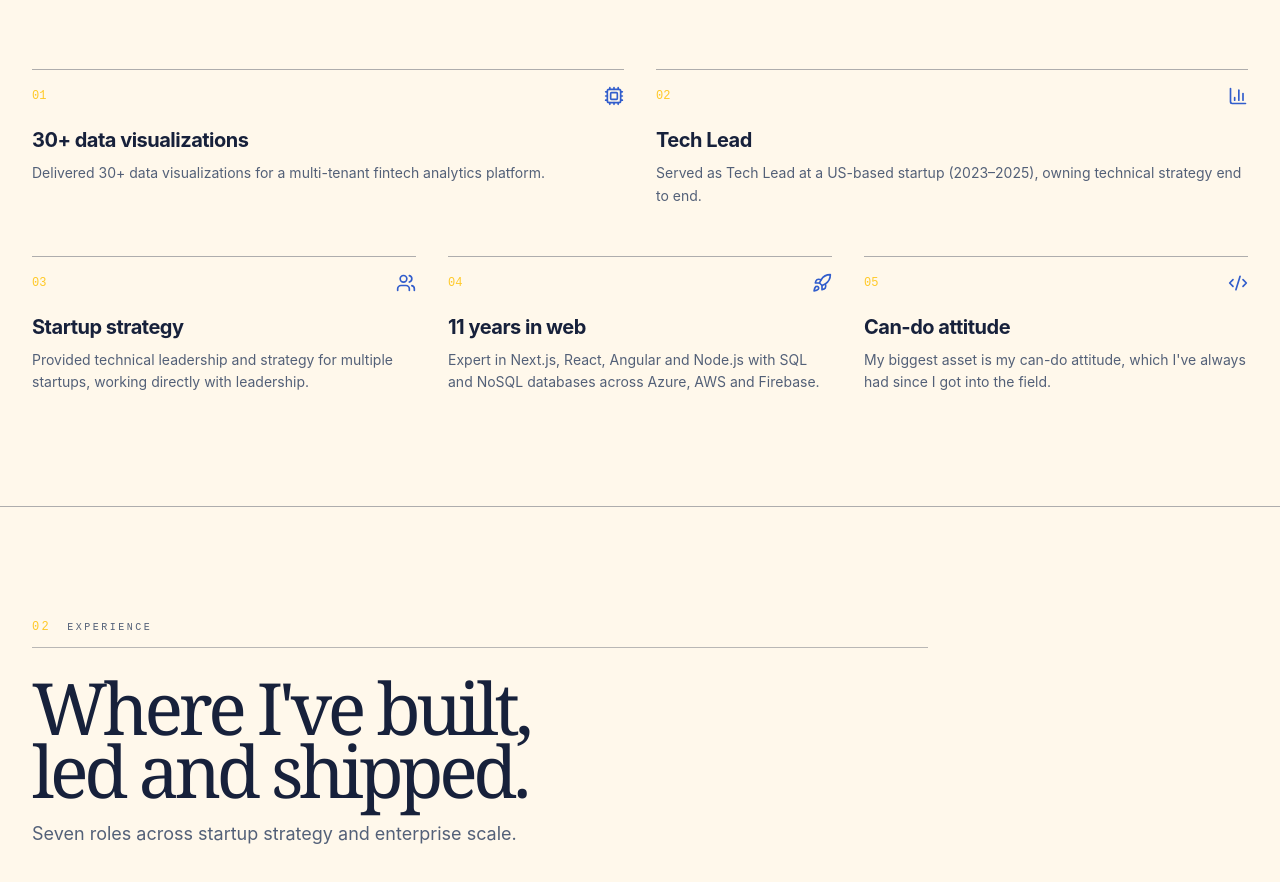
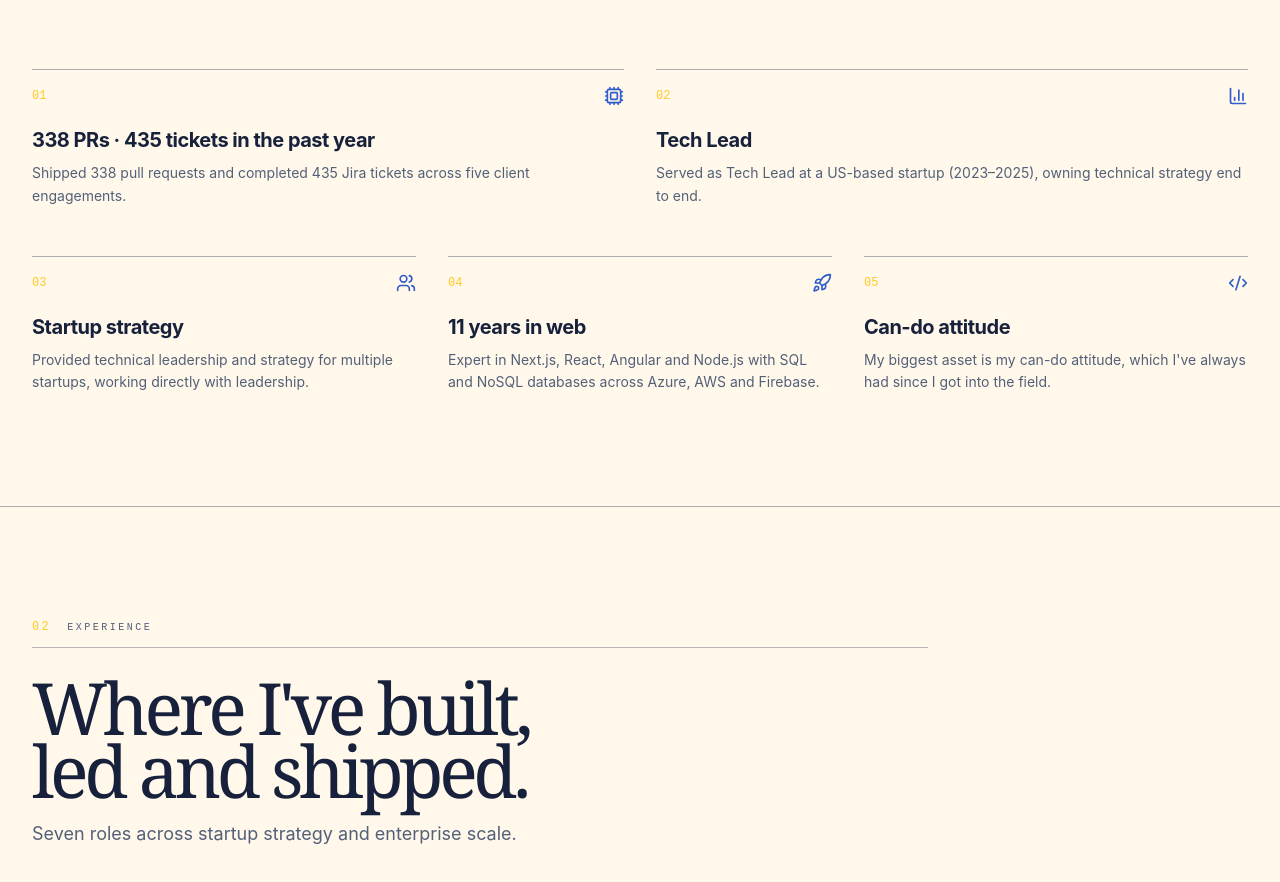
Before and after one commit to hasnainhaider2663/hasnain-cv, a React (Vite) app: page / in a window 1280 px wide. Shown: the part 1380-2262 px from the top of the page. Built offline with nearby package versions, Linux system fonts and the light colour scheme.

Commit message:
fix: sharpen impact metric — jira tickets completed
Replace '30+ data visualizations' highlight with 338 PRs and 435
Jira tickets completed across five client engagements.

```diff
--- a/src/data/cv.ts
+++ b/src/data/cv.ts
@@ -14,8 +14,8 @@ export const profile = {
 
 export const highlights: { title: string; body: string }[] = [
   {
-    title: '30+ data visualizations',
-    body: 'Delivered 30+ data visualizations for a multi-tenant fintech analytics platform.',
+    title: '338 PRs · 435 tickets in the past year',
+    body: 'Shipped 338 pull requests and completed 435 Jira tickets across five client engagements.',
   },
   {
     title: 'Tech Lead',
```
